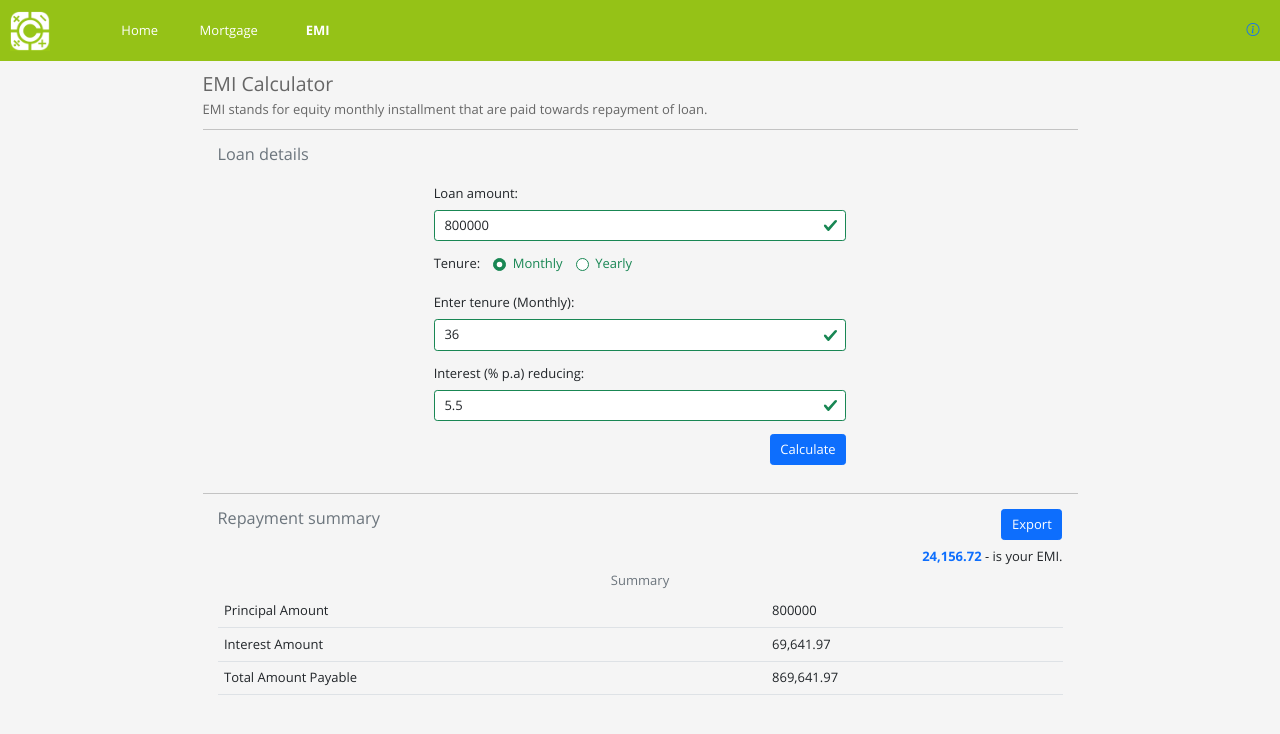
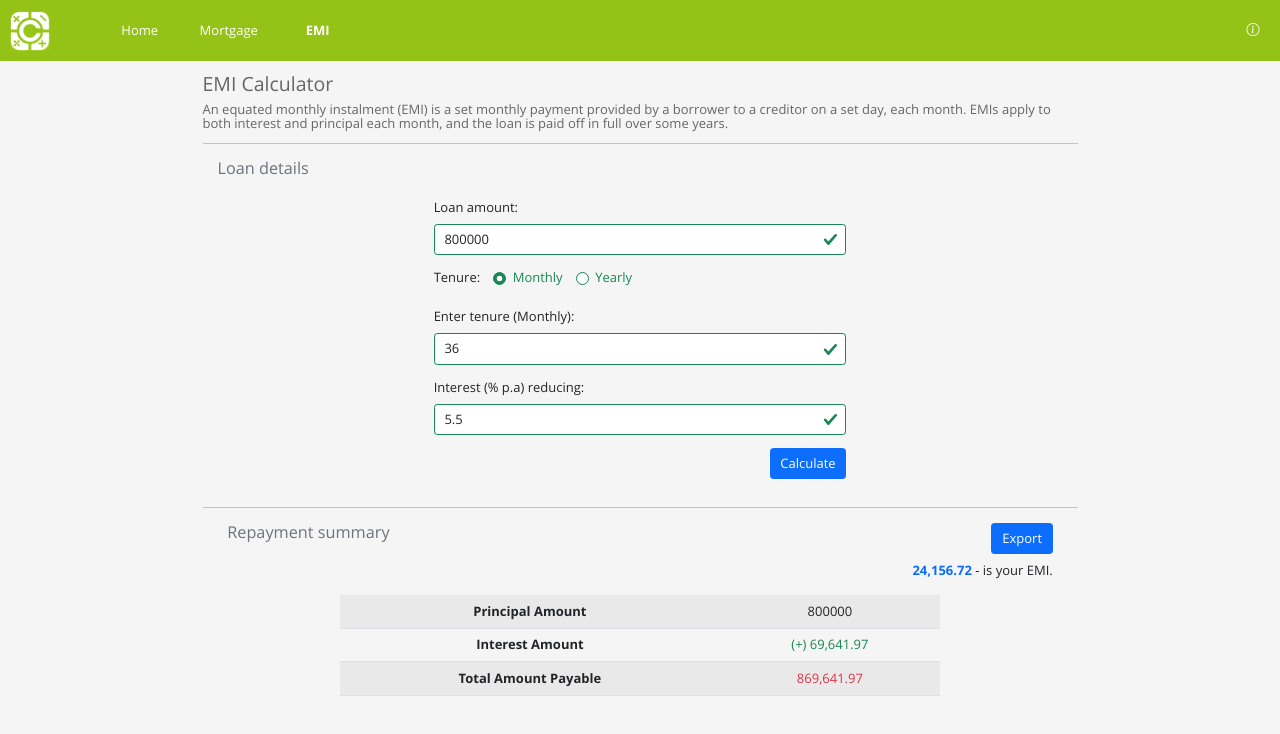
Before and after one commit to kumargandhi/computus, an Angular app: page /#/emi in a window 1280 px wide. Shown: the top 734 px of the page. Built offline with nearby package versions, Linux system fonts and the light colour scheme.

Commit message:
CSS changes

```diff
--- a/src/app/emi/emi-calculator-results/emi-calculator-results.component.html
+++ b/src/app/emi/emi-calculator-results/emi-calculator-results.component.html
@@ -28,20 +28,23 @@
             - is your EMI.
         </div>
     </div>
-    <h6 class="text-secondary text-center pt-2">Summary</h6>
-    <table class="table">
+    <table class="table table-striped mt-6">
         <tbody>
             <tr>
-                <td>Principal Amount</td>
+                <td class="fw-bold">Principal Amount</td>
                 <td>{{ computedValues?.principalAmount | nf }}</td>
             </tr>
             <tr>
-                <td>Interest Amount</td>
-                <td>{{ computedValues?.interestAmount | nf }}</td>
+                <td class="fw-bold">Interest Amount</td>
+                <td class="text-success">
+                    (+) {{ computedValues?.interestAmount | nf }}
+                </td>
             </tr>
             <tr>
-                <td>Total Amount Payable</td>
-                <td>{{ computedValues?.totalPayable | nf }}</td>
+                <td class="fw-bold">Total Amount Payable</td>
+                <td class="text-danger">
+                    {{ computedValues?.totalPayable | nf }}
+                </td>
             </tr>
         </tbody>
     </table>
--- a/src/app/emi/emi-calculator-results/emi-calculator-results.component.scss
+++ b/src/app/emi/emi-calculator-results/emi-calculator-results.component.scss
@@ -0,0 +1,19 @@
+.data-container {
+    display: flex;
+    flex-flow: column;
+    align-items: center;
+    justify-content: center;
+
+    .row {
+        width: 100%;
+    }
+
+    table {
+        margin-top: 15px;
+        max-width: 600px;
+
+        td {
+            text-align: center;
+        }
+    }
+}
--- a/src/app/emi/emi-calculator-results/emi-calculator-results.component.ts
+++ b/src/app/emi/emi-calculator-results/emi-calculator-results.component.ts
@@ -118,7 +118,8 @@ export class EmiCalculatorResultsComponent implements OnInit {
         loanDetails =
             loanDetails +
             '\n' +
-            'Selected Tenure: ' + this._calculatorInputs.tenure;
+            'Selected Tenure: ' +
+            this._calculatorInputs.tenure;
         loanDetails =
             loanDetails +
             '\n' +
--- a/src/app/emi/emi.component.html
+++ b/src/app/emi/emi.component.html
@@ -1,8 +1,10 @@
 <div id="page-container">
     <h4 class="row" id="page-title">{{ title }}</h4>
     <p class="row" id="page-desc">
-        EMI stands for equity monthly installment that are paid towards
-        repayment of loan.
+        An equated monthly instalment (EMI) is a set monthly payment provided by
+        a borrower to a creditor on a set day, each month. EMIs apply to both
+        interest and principal each month, and the loan is paid off in full over
+        some years.
     </p>
     <div class="row">
         <div class="col-md-12 p-0">
--- a/src/app/mortgage/mortgage.component.html
+++ b/src/app/mortgage/mortgage.component.html
@@ -1,8 +1,13 @@
 <div id="page-container">
     <h4 class="row" id="page-title">{{ title }}</h4>
     <p class="row" id="page-desc">
-        Mortgages are loans that are used to buy homes and other types of real
-        estate.
+        A mortgage is an agreement between you and a lender that gives the
+        lender the right to take your property if you fail to repay the money
+        you've borrowed plus interest.
+    </p>
+    <p class="row" id="page-desc">
+        Mortgage loans are used to buy a home or to borrow money against the
+        value of a home you already own.
     </p>
     <div class="row">
         <div class="col-md-12 p-0">
--- a/src/assets/scss/bootstrap_overrides.scss
+++ b/src/assets/scss/bootstrap_overrides.scss
@@ -16,8 +16,12 @@
     color: $theme-white;
 }
 
+.btn-link {
+    color: $theme-white;
+}
+
 .btn-link:hover {
-    color: $theme-white;
+    color: $theme-gray;
 }
 
 .navbar-light .navbar-nav .show > .nav-link, .navbar-light .navbar-nav .nav-link.active {
```
